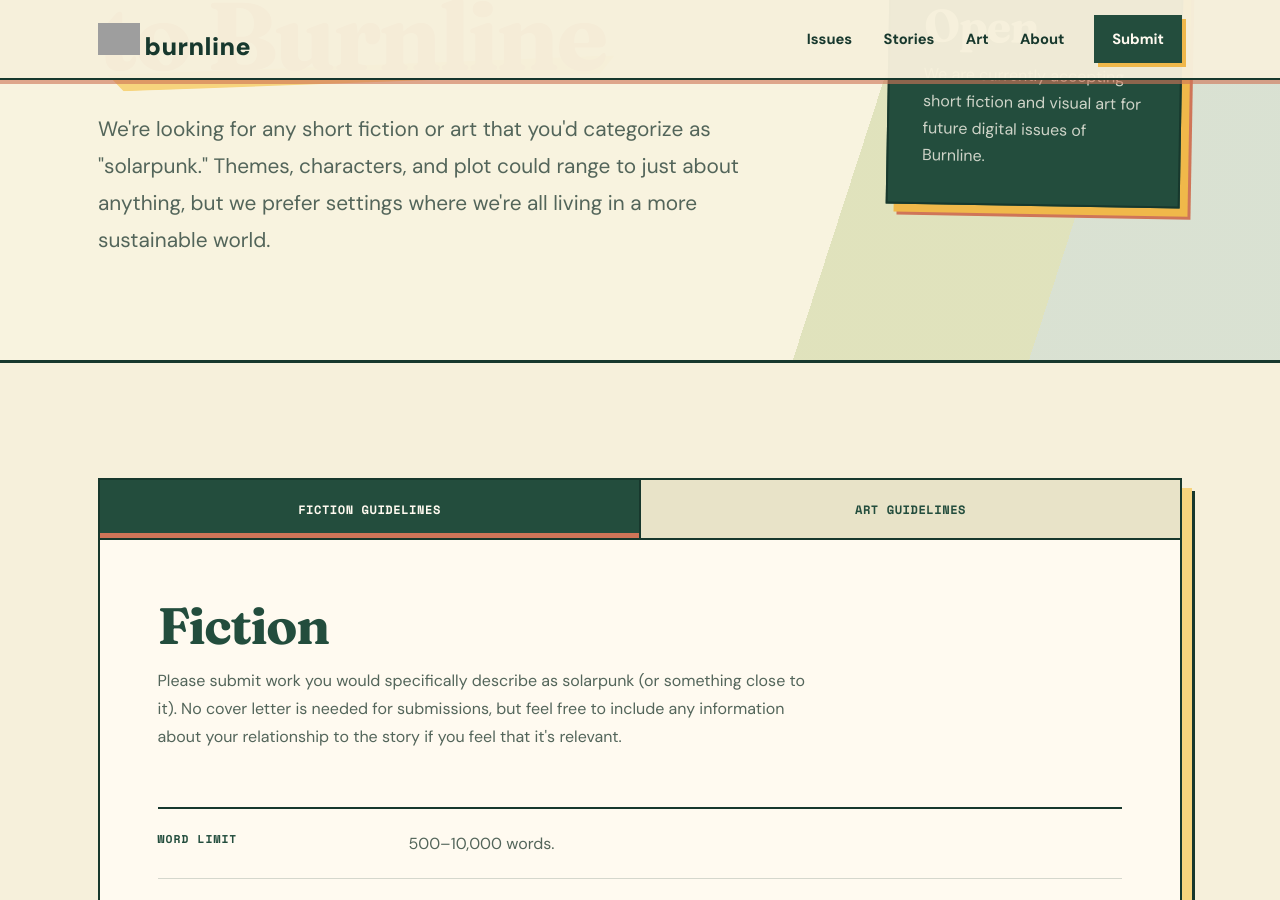
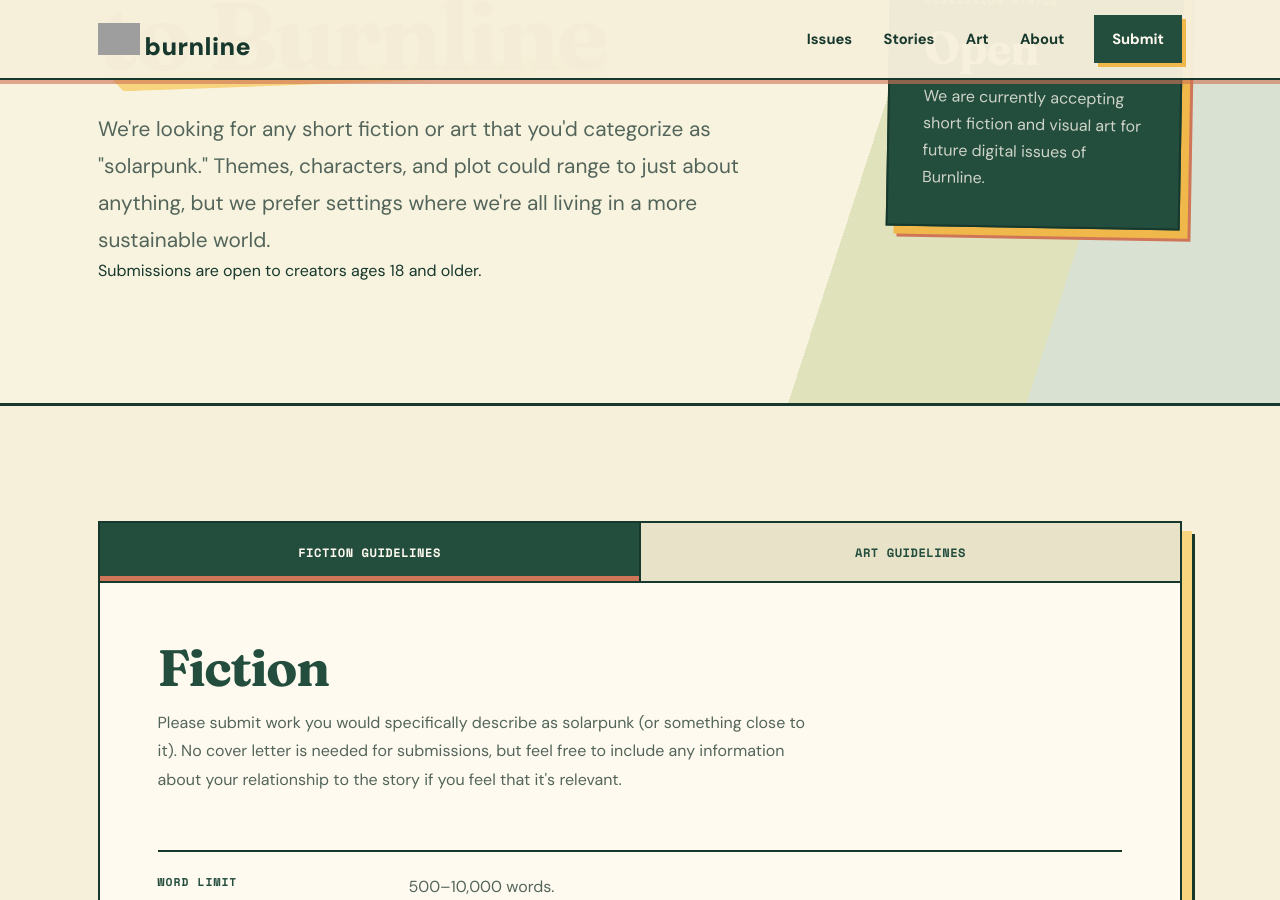
Before and after one commit to Bowliopia/burnline, a Jekyll site: the page built from submit.html, in a window 1280 px wide and 900 px high, scrolled down 366 px. Built offline with Jekyll 4.4.1, drawn with Linux system fonts in a browser that asks for light colours; grey boxes are pictures that could not be loaded.

Commit message:
Add 18+ submission requirement

```diff
--- a/submit.html
+++ b/submit.html
@@ -22,6 +22,10 @@ extra_script: "/assets/js/submit.js"
 
           <p class="submit-lede">
             We're looking for any short fiction or art that you'd categorize as "solarpunk." Themes, characters, and plot could range to just about anything, but we prefer settings where we're all living in a more sustainable world.
+          </p>
+
+          <p>
+            Submissions are open to creators ages 18 and older.
           </p>
         </div>
 
```
